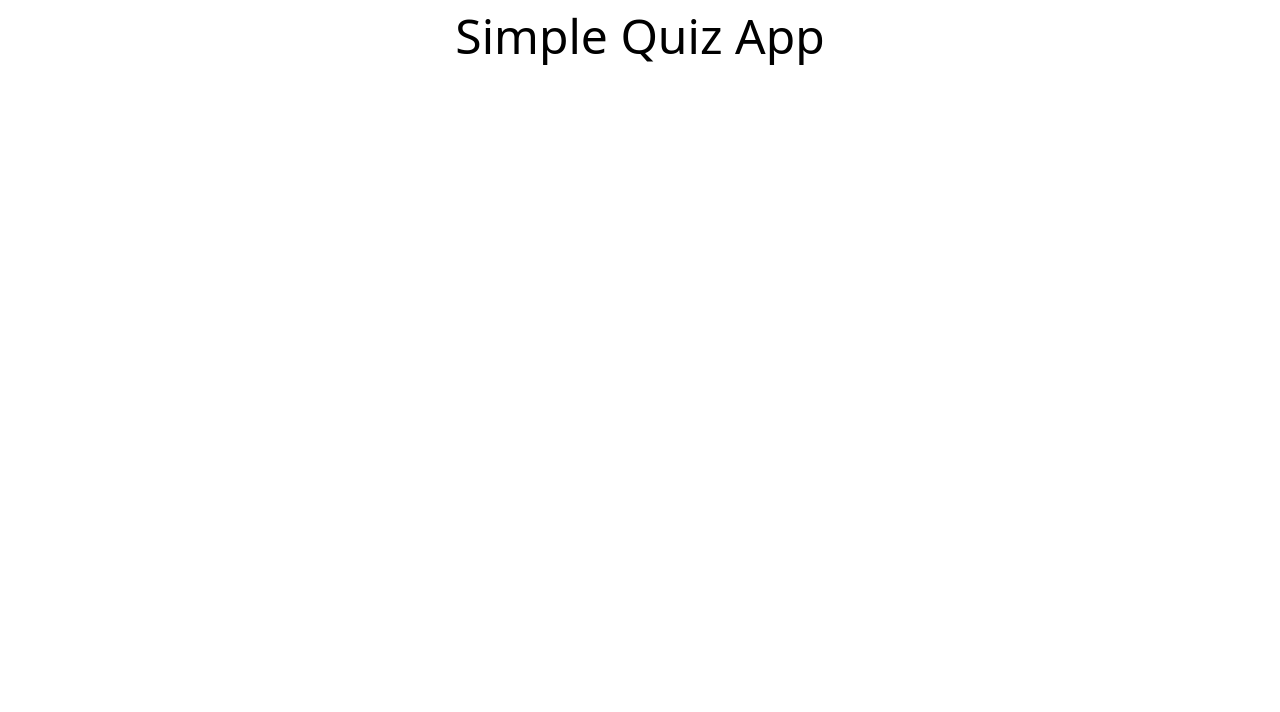
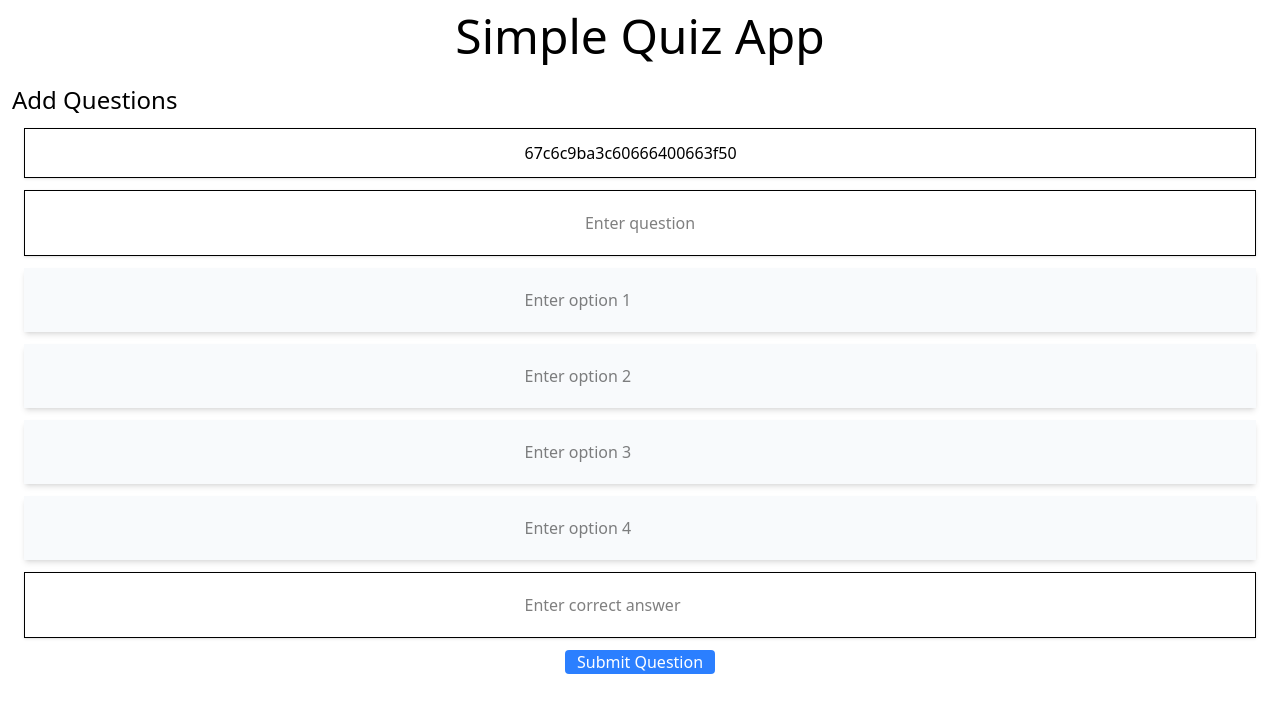
Before and after one commit to therealndagha/simple-quiz-app, a React (Vite) app in the folder client/: page /add-questions in a window 1280 px wide. Before the commit this address had no page. Shown: the top 712 px of the page. Built offline with nearby package versions, Linux system fonts and the light colour scheme; sample sign-in values are in the browser's storage.

Commit message:
Added addQuestions.jsx Register.jsx addquestions next task add questions needs to be protected only admin should access it

```diff
--- a/client/package.json
+++ b/client/package.json
@@ -12,6 +12,9 @@
   "dependencies": {
     "@tailwindcss/vite": "^4.0.9",
     "axios": "^1.8.1",
+    "dotenv": "^16.4.7",
+    "jsonwebtoken": "^9.0.2",
+    "jwt-decode": "^4.0.0",
     "react": "^19.0.0",
     "react-dom": "^19.0.0",
     "react-router-dom": "^7.2.0",
--- a/client/src/App.jsx
+++ b/client/src/App.jsx
@@ -1,6 +1,8 @@
+import AddQuestions from "./components/addQuestions"
 import Dashboard from "./components/dashboard"
 import Login from "./components/login"
 import { Routes , Route} from "react-router-dom"
+import RegisterUser from "./components/register"
 
 function App() {
 
@@ -11,6 +13,8 @@ function App() {
         <Routes>
             <Route path="/" element={<Login/>}/>
             <Route path = '/dashboard' element ={<Dashboard/>} />
+            <Route path="/add-questions" element={<AddQuestions/>}/>
+            <Route path="/register" element={<RegisterUser/>}/>
         </Routes>
       </div>
     </>
--- /dev/null
+++ b/client/src/components/addQuestions.jsx
@@ -0,0 +1,194 @@
+import { useEffect, useState } from "react";
+import axios from "axios";
+import { useNavigate } from "react-router-dom";
+
+const AddQuestions = () => {
+  const navigate = useNavigate();
+
+  const [question, setQuestion] = useState({
+    quizId: "67c6c9ba3c60666400663f50",
+    questionText: "",
+    correctAnswer: "",
+  });
+
+  const [access, setAccess] = useState(null);
+
+  const addQuestions_url = "http://127.0.0.1:3000/quiz/questions";
+
+  useEffect(() => {
+    const storedToken = localStorage.getItem("accessToken");
+    if (!storedToken) {
+      navigate("/");
+      return;
+    }
+
+    try {
+      const token = JSON.parse(storedToken);
+      setAccess(token);
+    } catch (error) {
+      console.error("Error parsing token:", error);
+      navigate("/");
+    }
+  }, []);
+
+  const [options, setOptions] = useState({
+    option1: "",
+    option2: "",
+    option3: "",
+    option4: "",
+  });
+
+  const handleOnChange = (event) => {
+    const { name, value } = event.target;
+    setQuestion((prevQuestion) => ({
+      ...prevQuestion,
+      [name]: value,
+    }));
+  };
+
+  const handleOptionsOnChange = (event) => {
+    const { name, value } = event.target;
+    setOptions((prevOption) => ({
+      ...prevOption,
+      [name]: value,
+    }));
+  };
+
+  const handleSubmit = async (event) => {
+    event.preventDefault();
+
+    if (!access) {
+      console.error("No access token found");
+      return;
+    }
+
+    const { option1, option2, option3, option4 } = options;
+    const updatedOptions = [option1, option2, option3, option4];
+
+    const { quizId, questionText, correctAnswer } = question;
+
+    const requestData = {
+      quizId,
+      questionText,
+      options: updatedOptions,
+      correctAnswer,
+    };
+
+    const config = {
+      headers: {
+        "Content-Type": "application/json",
+        Authorization: `Bearer ${access}`,
+      },
+    };
+
+    try {
+      const response = await axios.post(addQuestions_url, requestData, config);
+      console.log("Response:", response.data);
+    } catch (error) {
+      console.error(
+        "Error submitting question:",
+        error.response ? error.response.data : error.message
+      );
+    }
+  };
+
+  return (
+    <>
+      <h2 className="text-2xl">Add Questions</h2>
+      <form onSubmit={handleSubmit}>
+        <div className="m-3 p-3 text-center shadow border">
+          <input
+            type="text"
+            onChange={handleOnChange}
+            name="quizId"
+            placeholder="Enter quizId"
+            value={question.quizId}
+          />
+        </div>
+
+        <div className="m-3 p-3 text-center shadow border">
+          <input
+            type="text"
+            className="w-full p-2 text-center"
+            onChange={handleOnChange}
+            name="questionText"
+            placeholder="Enter question"
+            value={question.questionText}
+            required
+          />
+        </div>
+
+        <div className="m-3 p-3 text-center shadow-md bg-slate-50 hover:bg-slate-100">
+          <input
+            type="text"
+            className="p-2"
+            onChange={handleOptionsOnChange}
+            name="option1"
+            placeholder="Enter option 1"
+            value={options.option1}
+            required
+          />
+        </div>
+
+        <div className="m-3 p-3 text-center shadow-md bg-slate-50 hover:bg-slate-100">
+          <input
+            type="text"
+            className="p-2"
+            onChange={handleOptionsOnChange}
+            name="option2"
+            placeholder="Enter option 2"
+            value={options.option2}
+            required
+          />
+        </div>
+
+        <div className="m-3 p-3 text-center shadow-md bg-slate-50 hover:bg-slate-100">
+          <input
+            type="text"
+            className="p-2"
+            onChange={handleOptionsOnChange}
+            name="option3"
+            placeholder="Enter option 3"
+            value={options.option3}
+            required
+          />
+        </div>
+
+        <div className="m-3 p-3 text-center shadow-md bg-slate-50 hover:bg-slate-100">
+          <input
+            type="text"
+            className="p-2"
+            onChange={handleOptionsOnChange}
+            name="option4"
+            placeholder="Enter option 4"
+            value={options.option4}
+            required
+          />
+        </div>
+
+        <div className="m-3 p-3 text-center shadow border">
+          <input
+            type="text"
+            className="p-2"
+            onChange={handleOnChange}
+            name="correctAnswer"
+            placeholder="Enter correct answer"
+            value={question.correctAnswer}
+            required
+          />
+        </div>
+
+        <div className="text-center">
+          <button
+            type="submit"
+            className="bg-blue-500 hover:bg-blue-800 text-white px-3 mx-3 rounded"
+          >
+            Submit Question
+          </button>
+        </div>
+      </form>
+    </>
+  );
+};
+
+export default AddQuestions;
--- a/client/src/components/login.jsx
+++ b/client/src/components/login.jsx
@@ -93,6 +93,11 @@ const Login = () => {
           </button>
         </div>
       </form>
+
+      <div className="text-center">
+         <button onClick={()=>navigate('/register')} className="text-blue-500 mt-3">Don't have an account ? Click Here</button>
+      </div>
+
     </div>
   );
 };
--- a/client/src/components/register.jsx
+++ b/client/src/components/register.jsx
@@ -0,0 +1,92 @@
+import axios from 'axios'
+import { useEffect, useState } from 'react';
+import { useNavigate } from 'react-router-dom';
+const RegisterUser = () =>{
+
+    const navigate = useNavigate();
+
+    const [registerFormData, setRegisterFormData] = useState({
+        fullname: '',
+        email: '',
+        password: '',
+        password1: '',
+        password2: '',
+    })
+
+    const [errMessage, setErrMessage] = useState(null);
+
+    //console.log(registerFormData)
+
+    const [passwordsMatch, setPasswordsMatch] = useState(true)
+
+    const register_api_url = 'http://127.0.0.1:3000/auth/register'
+
+    const handleRegisterFormDataOnChange = (event) =>{
+        const {name, value} = event.target;
+        setRegisterFormData({...registerFormData, [name]:value})
+    }
+
+    const handleSubmit =  (event) =>{
+        event.preventDefault()
+        const {fullname, email, password} = registerFormData;
+        const data = {
+            fullname,
+            email,
+            password,
+            role: 'student'
+        }
+        //console.log(data);
+
+        axios.post(register_api_url, data).then(response => {
+            console.log(response.data);
+            setErrMessage(null)
+            navigate('/');
+        }).catch(error => {
+            console.error('Error:',error.response.data );
+           setErrMessage(error.response.data.message)
+        })
+    }
+
+    useEffect(()=>{
+        if(registerFormData.password1 === registerFormData.password2){
+              setPasswordsMatch(true)
+              setRegisterFormData({...registerFormData, password: registerFormData.password1})
+        }
+        else{
+            setPasswordsMatch(false)
+            setRegisterFormData({...registerFormData, password : ''})
+        }
+    }, [registerFormData?.password1, registerFormData?.password2])
+
+    return <div className="text-center p-3 m-3 shadow border">
+         <h2 className="text-2xl">Register</h2>
+         <form onSubmit={handleSubmit}>
+
+         <div className="m-3 p-3 shadow border"><input onChange={handleRegisterFormDataOnChange} type="text" name='fullname' value={registerFormData.fullname} placeholder='Enter your fullname' className="m-3 p-3" required /></div>
+         <div className="m-3 p-3 shadow border"><input  onChange={handleRegisterFormDataOnChange} type="email" className="m-3 p-3" name='email' value={registerFormData.email} placeholder='Enter your email'  required/></div>
+         <div className="m-3 p-3 shadow border"><input  onChange={handleRegisterFormDataOnChange} type="password" className="m-3 p-3"  name='password1' value={registerFormData.password1} placeholder='Enter a password' required /></div>
+         <div className="m-3 p-3 shadow border"><input  onChange={handleRegisterFormDataOnChange} type="password" className="m-3 p-2 text-center " required value={registerFormData.password2} name='password2' placeholder='Re-enter password'/></div>
+
+         <div>
+            {
+                !passwordsMatch ? <p className="text-red-500">passwords do not match</p> : null
+            }
+         </div>
+
+          <div>
+            <button type='submit' className='bg-blue-500 text-white rounded px-2 mx-2 hover:bg-blue-900'>register</button>
+          </div>
+         </form>
+        <div>
+            {
+                errMessage ? <p className='text-red-500 mt-3'>{errMessage}</p> : null
+            }
+        </div>
+        <div className="text-center">
+             <a onClick={()=>navigate('/')} className='mt-3 text-blue-500'>Already have an account ? Click Here!</a>
+        </div>
+    </div>
+}
+
+
+export default RegisterUser;
```
Also changed, not shown: 1 other file (tests, documents, lock files or other folders).
